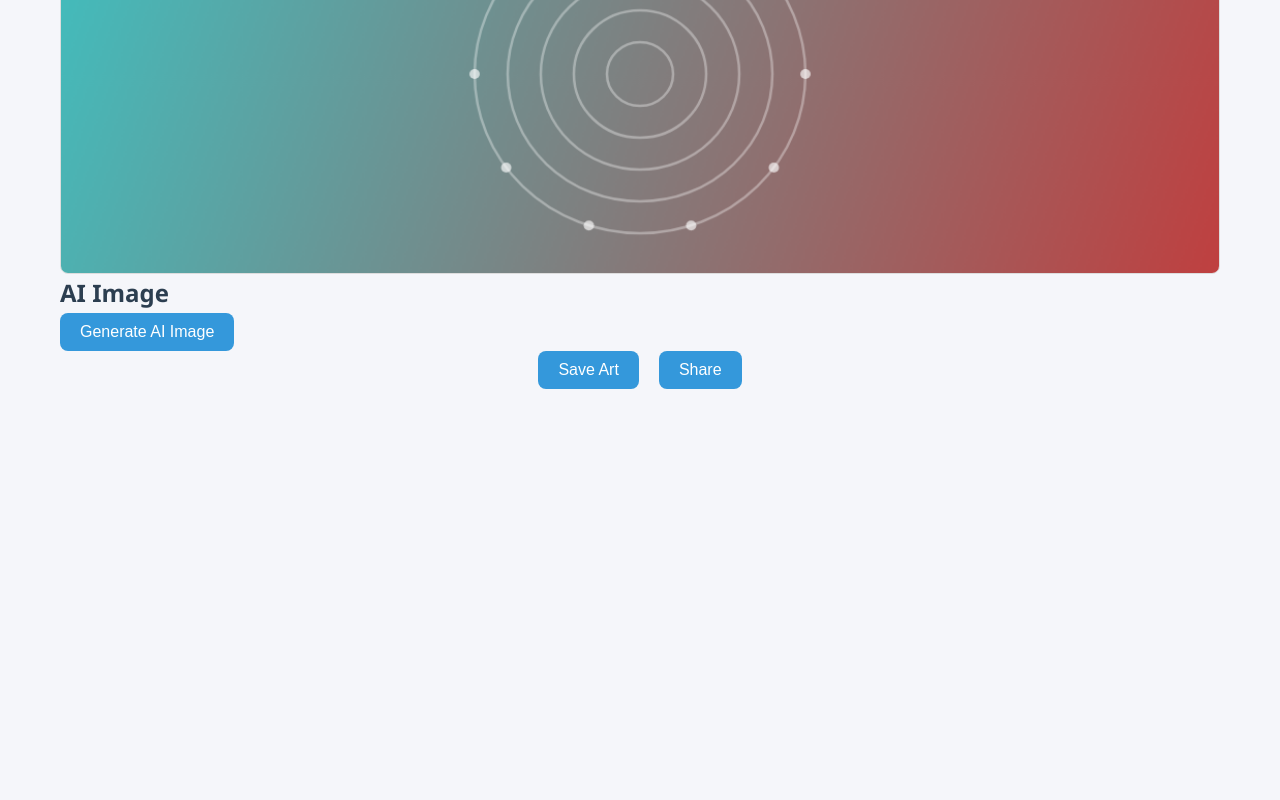
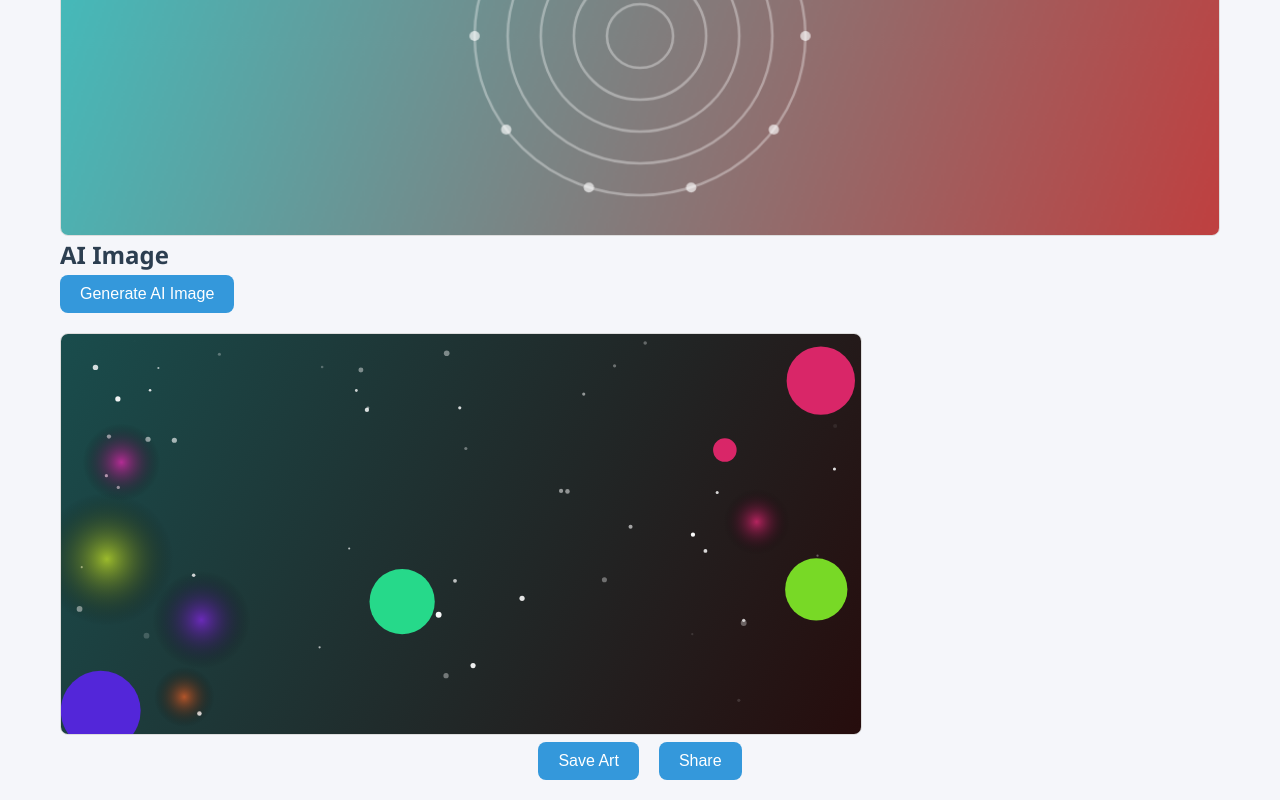
Before and after one commit to honeylouluzon/Introduction-to-Vibe-Coding-ArtGen, a plain HTML site: page index.html in a window 1280 px wide. Shown: the part 846-1646 px from the top of the page. Before the commit the page ends 1255 px from the top, so only its background shows below. Drawn offline with Linux system fonts and the light colour scheme.

Commit message:
Task #5: Implemented a new space-themed concept image under AI Image section and updated TASK.md

```diff
--- a/index.html
+++ b/index.html
@@ -43,7 +43,6 @@
 
             <div class="canvass-container">
                 <h2>Canvass</h2>
-                <button id="generateBtn" class="btn">Generate Image</button>
                 <div class="quantum-toggle">
                     <label for="quantumMode">Quantum Mode</label>
                     <div class="toggle-switch">
@@ -91,5 +90,6 @@
         </main>
     </div>
     <script src="script.js"></script>
+    <script src="new_concept.js"></script>
 </body>
 </html>
--- /dev/null
+++ b/new_concept.js
@@ -0,0 +1,69 @@
+// New Concept Canvas Setup
+const newCanvas = document.createElement('canvas');
+newCanvas.id = 'newConceptCanvas';
+newCanvas.width = 800;
+newCanvas.height = 400;
+newCanvas.style.border = '1px solid #ddd';
+newCanvas.style.borderRadius = '8px';
+
+const newCanvasContainer = document.createElement('div');
+newCanvasContainer.style.marginTop = '20px';
+newCanvasContainer.appendChild(newCanvas);
+
+document.querySelector('.ai-image').appendChild(newCanvasContainer);
+
+const newCtx = newCanvas.getContext('2d');
+
+// Function to draw space-themed concept
+function drawSpaceConcept(D, A, S) {
+    newCtx.clearRect(0, 0, newCanvas.width, newCanvas.height);
+
+    // Background gradient
+    const gradient = newCtx.createLinearGradient(0, 0, newCanvas.width, newCanvas.height);
+    gradient.addColorStop(0, `hsl(${D * 3.6}, 50%, 20%)`);
+    gradient.addColorStop(1, `hsl(${(D * 3.6 + 180) % 360}, 50%, 10%)`);
+    newCtx.fillStyle = gradient;
+    newCtx.fillRect(0, 0, newCanvas.width, newCanvas.height);
+
+    // Draw stars
+    for (let i = 0; i < D; i++) {
+        const x = Math.random() * newCanvas.width;
+        const y = Math.random() * newCanvas.height;
+        const size = Math.random() * 2 + 1;
+        newCtx.beginPath();
+        newCtx.arc(x, y, size, 0, Math.PI * 2);
+        newCtx.fillStyle = `rgba(255, 255, 255, ${Math.random()})`;
+        newCtx.fill();
+    }
+
+    // Draw planets
+    for (let i = 0; i < A / 10; i++) {
+        const x = Math.random() * newCanvas.width;
+        const y = Math.random() * newCanvas.height;
+        const radius = Math.random() * 30 + 10;
+        newCtx.beginPath();
+        newCtx.arc(x, y, radius, 0, Math.PI * 2);
+        newCtx.fillStyle = `hsl(${Math.random() * 360}, 70%, 50%)`;
+        newCtx.fill();
+    }
+
+    // Draw nebulae
+    for (let i = 0; i < S / 10; i++) {
+        const x = Math.random() * newCanvas.width;
+        const y = Math.random() * newCanvas.height;
+        const radius = Math.random() * 50 + 20;
+        const gradient = newCtx.createRadialGradient(x, y, 0, x, y, radius);
+        gradient.addColorStop(0, `hsla(${Math.random() * 360}, 70%, 50%, 0.8)`);
+        gradient.addColorStop(1, 'rgba(0, 0, 0, 0)');
+        newCtx.fillStyle = gradient;
+        newCtx.beginPath();
+        newCtx.arc(x, y, radius, 0, Math.PI * 2);
+        newCtx.fill();
+    }
+}
+
+// Example usage
+const D = 50; // Information Density
+const A = 50; // Knowledge Base
+const S = 50; // Cognitive Complexity
+drawSpaceConcept(D, A, S);
```
Also changed, not shown: TASK.md (+1 -0 lines).
